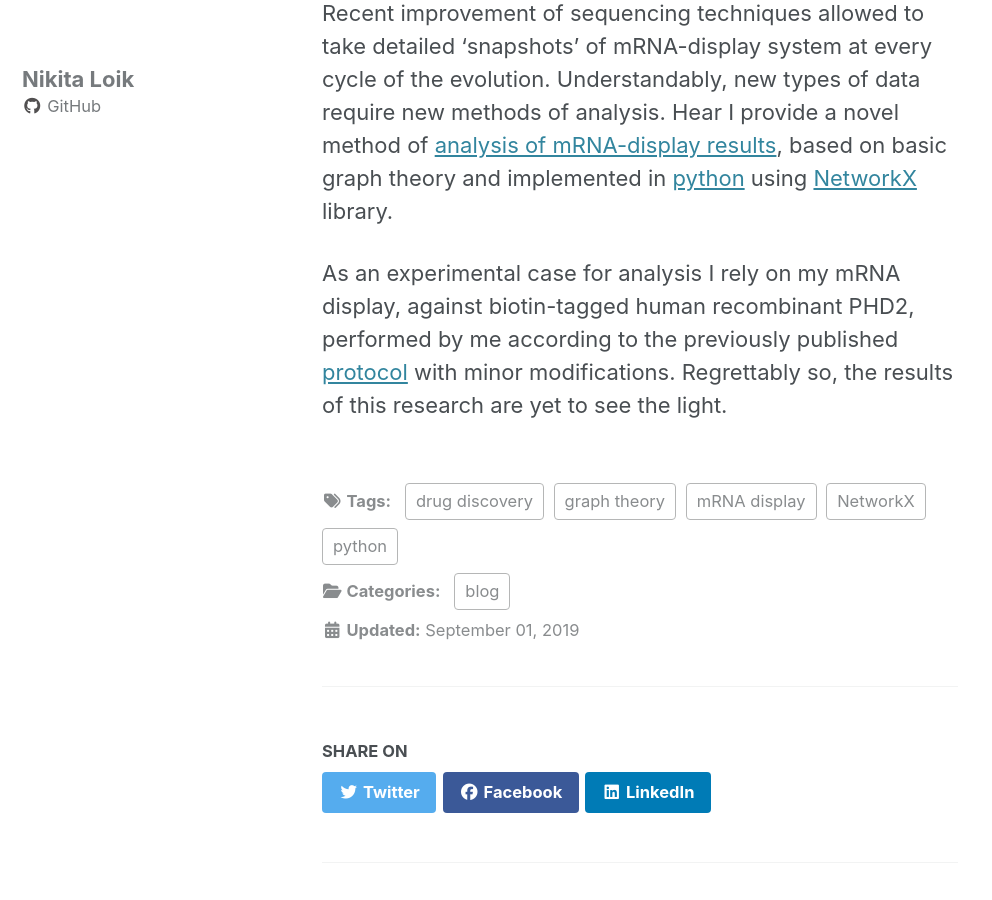
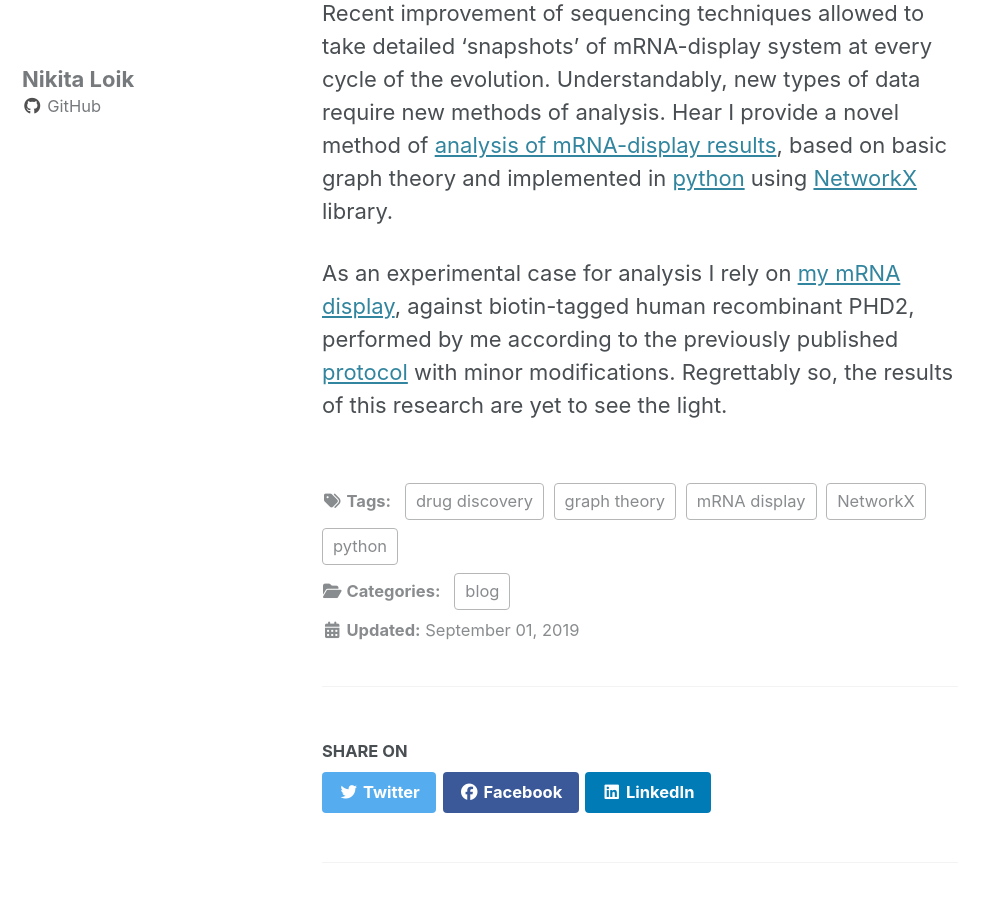
Before and after one commit to nikita-loik/one-datum-two-data, a Jekyll site: the page built from _posts/2019-09-01-mrna-display-introduction.md, in a window 1280 px wide and 900 px high, scrolled down 564 px. Shown: the whole window, without its empty margins (0-992 px from the left). Built offline with Jekyll 4.4.1, drawn with Linux system fonts in a browser that asks for light colours; cached includes are drawn as plain includes; nearby versions of some CDN libraries; part of the change alters nothing that is shown.

```diff
--- a/_posts/2019-09-01-mrna-display-introduction.md
+++ b/_posts/2019-09-01-mrna-display-introduction.md
@@ -19,9 +19,10 @@ mRNA display is a very elegant technique which occasionally enabled the discover
 
 Recent improvement of sequencing techniques allowed to take detailed 'snapshots' of mRNA-display system at every cycle of the evolution. Understandably, new types of data require new methods of analysis. Hear I provide a novel method of [analysis of mRNA-display results][mrna-display], based on basic graph theory and implemented in [python][python] using [NetworkX][networkx] library.
 
-As an experimental case for analysis I rely on my mRNA display, against biotin-tagged human recombinant PHD2, performed by me according to the previously published [protocol][hayashi-ref] with minor modifications. Regrettably so, the results of this research are yet to see the light.
+As an experimental case for analysis I rely on [my mRNA display][mrna-display-data], against biotin-tagged human recombinant PHD2, performed by me according to the previously published [protocol][hayashi-ref] with minor modifications. Regrettably so, the results of this research are yet to see the light.
 
 [mrna-display]: https://github.com/nikita-loik/mrna-display
-[python]:       https://www.python.org/
-[networkx]:     https://networkx.github.io/
-[hayashi-ref]:  https://onlinelibrary.wiley.com/doi/abs/10.1002/anie.201108118
+[python]: https://www.python.org/
+[networkx]: https://networkx.github.io/
+[mrna-display-data]: https://github.com/nikita-loik/mrna-display/tree/master/sample_input
+[hayashi-ref]: https://onlinelibrary.wiley.com/doi/abs/10.1002/anie.201108118
```
